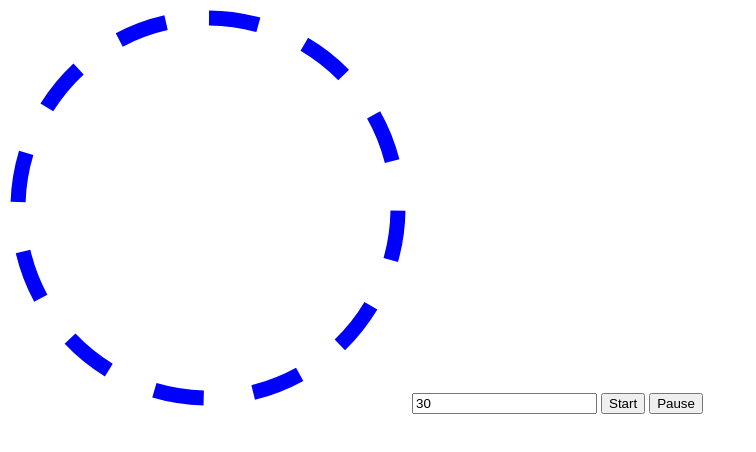
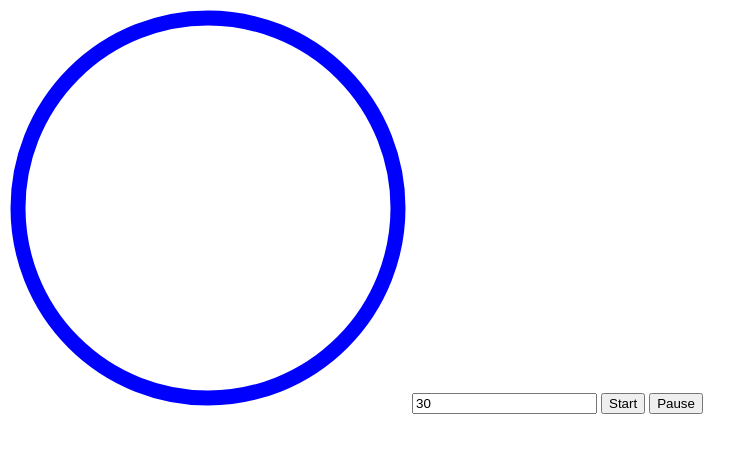
Before and after one commit to stanrocks/JS_bootcamp, a plain HTML site: page timer/index.html in a window 1280 px wide. Shown: the whole page, without its empty margins (0-756 px from the left). Drawn offline with Linux system fonts and the light colour scheme.

Commit message:
timer - animation basics

```diff
--- a/timer/index.html
+++ b/timer/index.html
@@ -9,8 +9,8 @@
 
 <body>
   <svg height="400" width="400">
-    <circle r="190" cx="200" cy="200" fill="transparent" stroke="blue" stroke-width="15" stroke-dasharray="50"
-      stroke-dashoffset="-1" transform="rotate(-90 200 200)">
+    <circle r="190" cx="200" cy="200" fill="transparent" stroke="blue" stroke-width="15" stroke-dasharray="1194"
+      stroke-dashoffset="0" transform="rotate(-90 200 200)">
     </circle>
   </svg>
 
```
